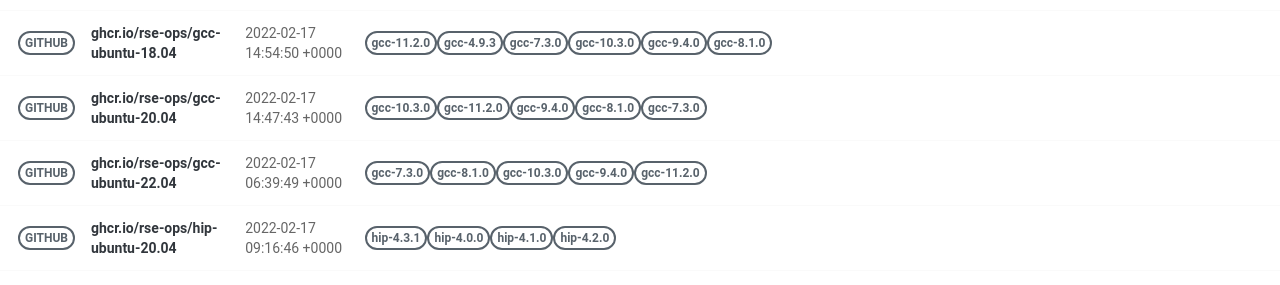
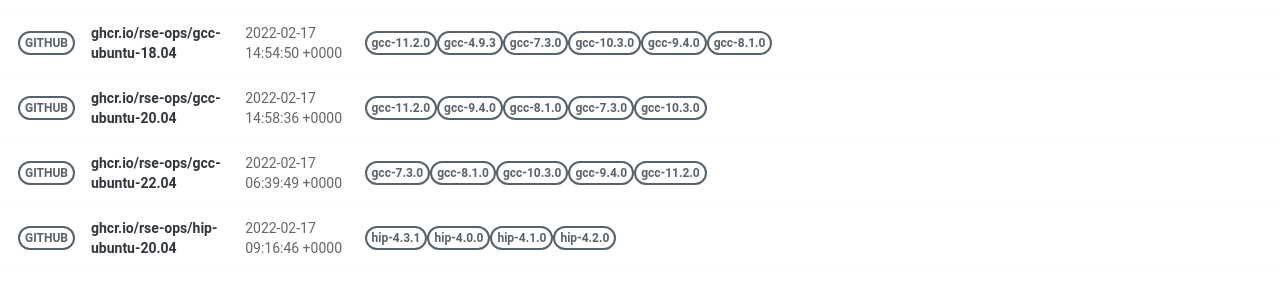
Before and after one commit to rse-ops/docker-images, a Jekyll site: the page built from pages/index.md, in a window 1280 px wide. Shown: the part 581-866 px from the top of the page. Built offline with Jekyll 4.4.1, drawn with Linux system fonts in a browser that asks for light colours; nearby versions of some CDN libraries.

Commit message:
Automated push to update library 2022-02-17

```diff
--- a/_library/ghcr.io-rse-ops-gcc-ubuntu-20.04.md
+++ b/_library/ghcr.io-rse-ops-gcc-ubuntu-20.04.md
@@ -1,14 +1,11 @@
 ---
 layout: container
 name: ghcr.io/rse-ops/gcc-ubuntu-20.04
-updated_at: 2022-02-17 14:47:43.875494
+updated_at: 2022-02-17 14:58:36.961963
 
 
 container_url: https://github.com/orgs/rse-ops/packages/container/package/gcc-ubuntu-20.04
 versions:
- - tag: gcc-10.3.0
-   dockerfile: https://github.com/rse-ops/docker-images/blob/main/ubuntu/gcc/Dockerfile
-   manifest: https://crane.ggcr.dev/manifest/ghcr.io/rse-ops/gcc-ubuntu-20.04:gcc-10.3.0
  - tag: gcc-11.2.0
    dockerfile: https://github.com/rse-ops/docker-images/blob/main/ubuntu/gcc/Dockerfile
    manifest: https://crane.ggcr.dev/manifest/ghcr.io/rse-ops/gcc-ubuntu-20.04:gcc-11.2.0
```
Also changed, not shown: other parts of _library/ghcr.io-rse-ops-gcc-ubuntu-20.04.md (+3 -0 lines).
